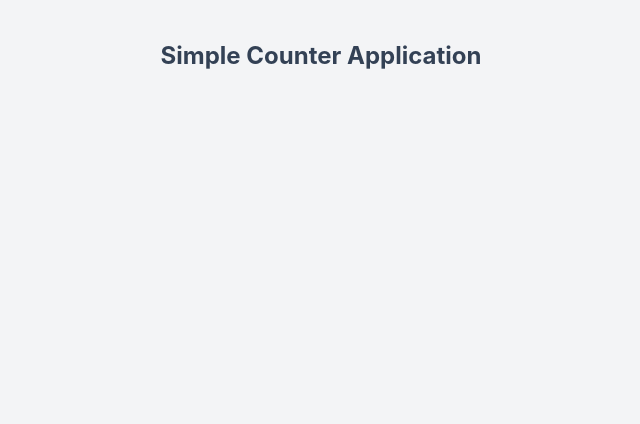
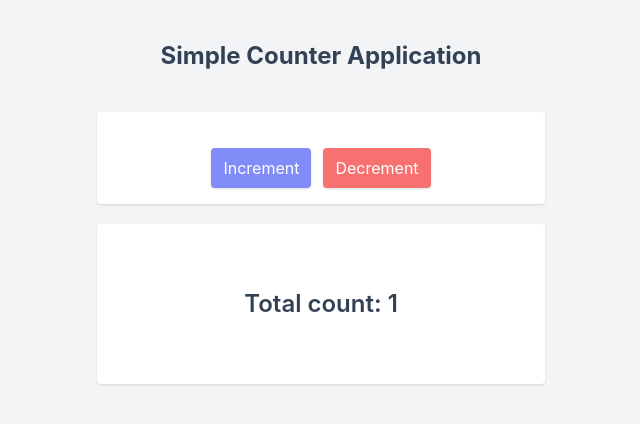
Before and after one commit to heartsantor/practice-think-in-a-redux-way, a React (Create React App) app: page / in a window 1280 px wide. Shown: the top 424 px of the page, without its empty margins (319-959 px from the left). Built offline with nearby package versions, Linux system fonts and the light colour scheme.

Commit message:
create ui

```diff
--- a/src/App.js
+++ b/src/App.js
@@ -1,3 +1,6 @@
+import Stats from './components/Stats'
+import Counter from './components/Counter'
+
 function App() {
   return (
     <div class="w-screen h-screen p-10 bg-gray-100 text-slate-700">
@@ -5,7 +8,10 @@ function App() {
         Simple Counter Application
       </h1>
 
-      <div class="max-w-md mx-auto mt-10 space-y-5"></div>
+      <div class="max-w-md mx-auto mt-10 space-y-5">
+        <Counter/>
+        <Stats count={1}/>
+      </div>
     </div>
   );
 }
--- a/src/components/Button.js
+++ b/src/components/Button.js
@@ -0,0 +1,14 @@
+import React from 'react'
+
+const Button = ({ children, handler,color }) => {
+  return (
+    <button
+            class={`${color === "red"?"bg-red-400":"bg-indigo-400"} text-white px-3 py-2 rounded shadow`}
+            onClick={handler}
+        >
+            {children}
+        </button>
+  )
+}
+
+export default Button
--- a/src/components/Count.js
+++ b/src/components/Count.js
@@ -0,0 +1,9 @@
+import React from 'react'
+
+const Count = ({ count }) => {
+    return (
+        <div class="text-2xl font-semibold">{count}</div>
+    )
+}
+
+export default Count
--- a/src/components/Counter.js
+++ b/src/components/Counter.js
@@ -0,0 +1,17 @@
+import React from 'react'
+import Count from './Count'
+import Button from './Button'
+
+const Counter = ({ id, count, increment, decrement }) => {
+    return (
+        <div class="p-4 h-auto flex flex-col items-center justify-center space-y-5 bg-white rounded shadow">
+            <Count count={count} />
+            <div class="flex space-x-3">
+                <Button handler={() => increment(id)}>Increment</Button>
+                <Button color='red' handler={() => decrement(id)}>Decrement</Button>
+            </div>
+        </div>
+    )
+}
+
+export default Counter
--- a/src/components/Stats.js
+++ b/src/components/Stats.js
@@ -0,0 +1,11 @@
+import React from 'react'
+
+const Stats = ({ count }) => {
+    return (
+        <div className="p-4 h-40 flex flex-col items-center justify-center space-y-5 bg-white rounded shadow">
+            <div className="text-2xl font-semibold">Total count: {count}</div>
+        </div>
+    )
+}
+
+export default Stats
```
Also changed, not shown: 1 other file (tests, documents, lock files or other folders).
